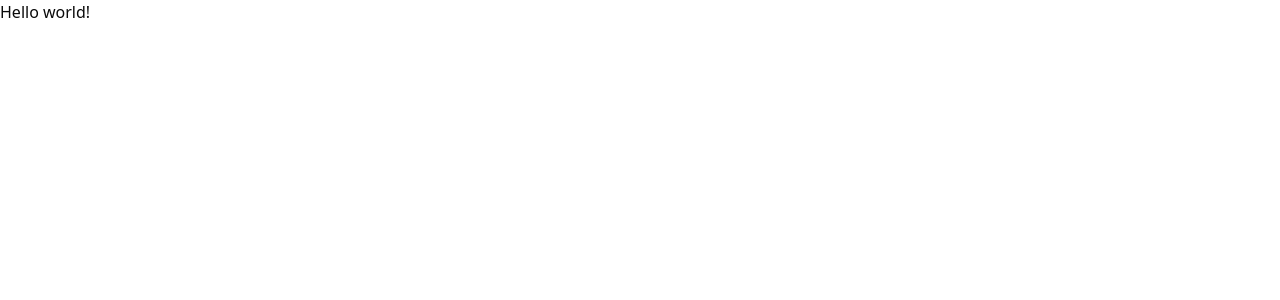
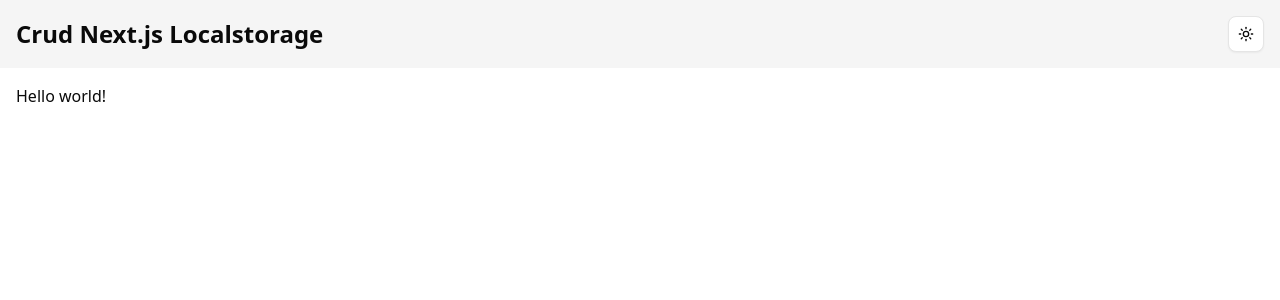
Before and after one commit to RobertoDev3/crud-nextjs-localstorage, a Next.js app: page / in a window 1280 px wide. Shown: the top 300 px of the page. Built offline with nearby package versions, Linux system fonts and the light colour scheme.

Commit message:
feat: implement navigation component and theme button integration; update global styles

```diff
--- a/src/app/layout.tsx
+++ b/src/app/layout.tsx
@@ -1,6 +1,7 @@
 import type { Metadata } from 'next';
-import './globals.css';
+import '@/styles/globals.css';
 import { ThemeProvider } from '@/providers/theme-provider';
+import { Nav } from '@/components/layout/nav';
 
 export const metadata: Metadata = {
   title: 'Create Next App',
@@ -21,6 +22,7 @@
           enableSystem
           disableTransitionOnChange
         >
+          <Nav />
           {children}
         </ThemeProvider>
       </body>
--- a/src/app/page.tsx
+++ b/src/app/page.tsx
@@ -1,6 +1,6 @@
 export default function Home() {
   return (
-    <main>
+    <main className='p-4'>
       <div>Hello world!</div>
     </main>
   );
--- a/src/components/common/theme-button.tsx
+++ b/src/components/common/theme-button.tsx
@@ -12,7 +12,7 @@
   DropdownMenuTrigger,
 } from '@/components/ui/dropdown-menu';
 
-export function ModeToggle() {
+export function ThemeButton() {
   const { setTheme } = useTheme();
 
   return (
--- /dev/null
+++ b/src/components/layout/nav.tsx
@@ -0,0 +1,10 @@
+import { ThemeButton } from '../common/theme-button';
+
+export function Nav() {
+  return (
+    <nav className='bg-secondary text-foreground flex items-center justify-between p-4'>
+      <h2 className='text-2xl font-semibold'>Crud Next.js Localstorage</h2>
+      <ThemeButton />
+    </nav>
+  );
+}
```
Also changed, not shown: src/styles/globals.css (renamed from src/app/globals.css).
